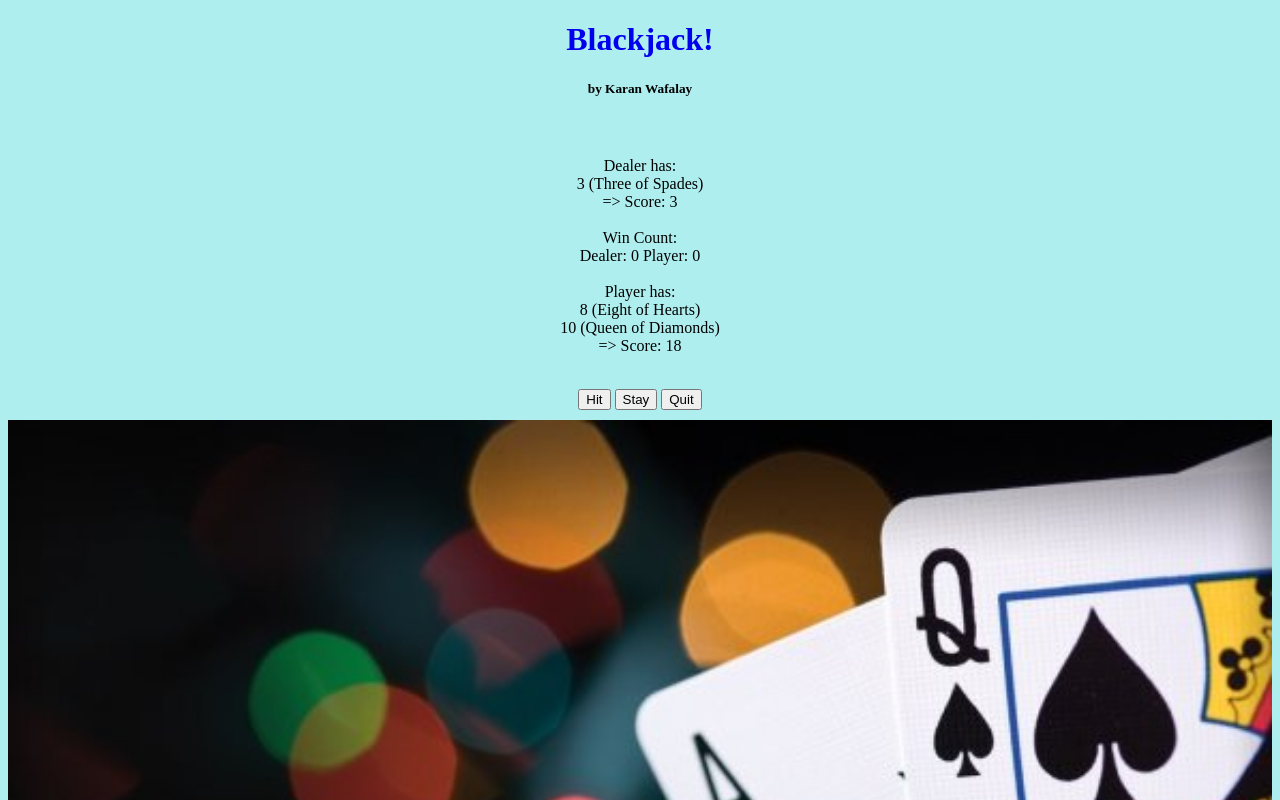
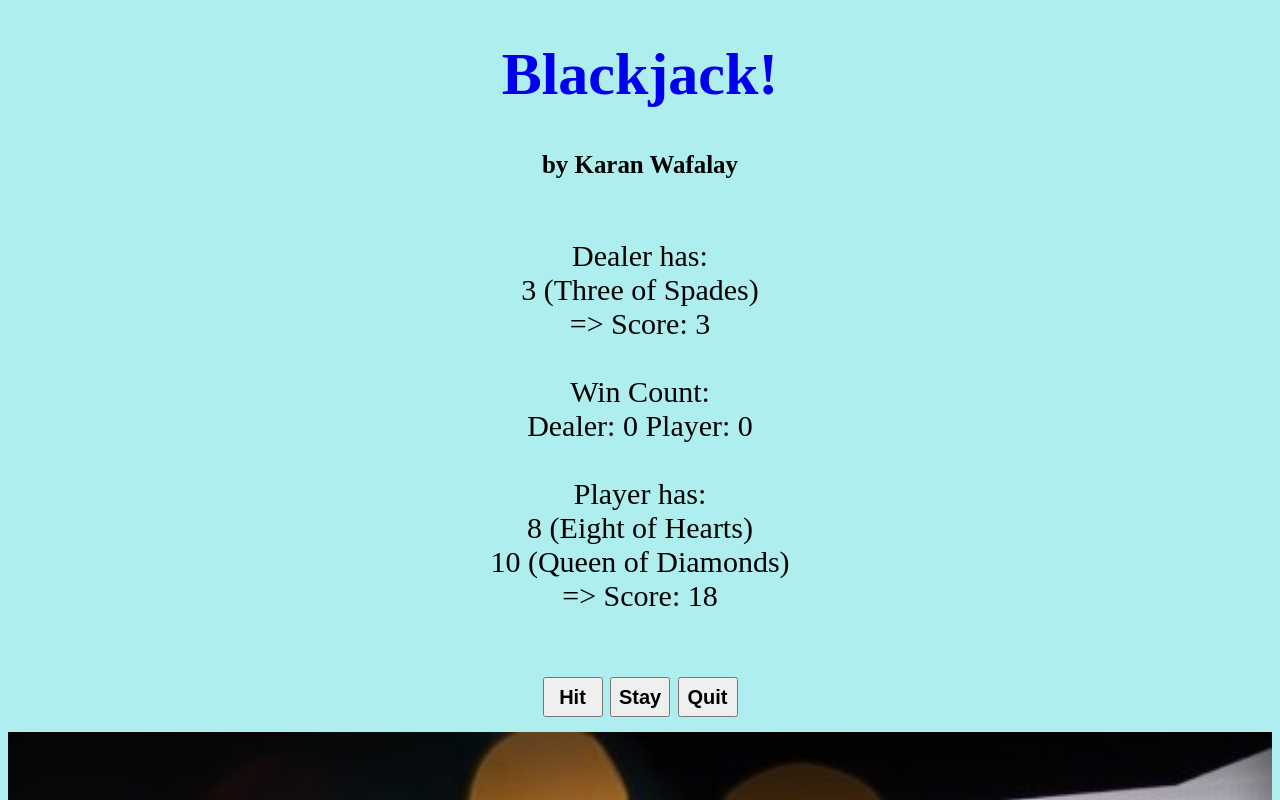
Before and after one commit to omtamang/omtamang.github.io, a plain HTML site: page blackjack.html in a window 1280 px wide. Both pictures are taken after a click on the button "New Game!". Shown: the top 800 px of the page. Drawn offline with Linux system fonts and the light colour scheme.

Commit message:
Update styles.css

```diff
--- a/styles.css
+++ b/styles.css
@@ -1,14 +1,14 @@
 
 body {
     background-color: paleturquoise;
-    /* background-image: url('images/bj_background.jpg'); */
 }
 
 .game-parts {
     text-align: center;
     margin-right: 25%;
     margin-left: 25%;
-    /* background-color: rgb(236, 20, 128); */
+    padding-bottom: 15px;
+    font-size: 30px;
 }
 
 h1 {
@@ -23,11 +23,32 @@ h5 {
 }
 
 .java-scripts {
-    /* background-color: blueviolet; */
-    padding-left: 35%;
+    padding-left: 50%;
 }
-
-.image {
+#new-game-button {
+    width: 140px;
+    height: 40px;
+    font-size: 20px;
+    font-weight: bold;
+}
+#hit-button {
+    width: 60px;
+    height: 40px;
+    font-size: 20px;
+    font-weight: bold;
+}
+#stay-button {
+    width: 60px;
+    height: 40px;
+    font-size: 20px;
+    font-weight: bold;
+}
+#quit-button {
+    width: 60px;
+    height: 40px;
+    font-size: 20px;
+    font-weight: bold;
+}
+/* .image {
     margin-top: 10px;
-    /* background-color: yellow; */
-}
+} */
```
